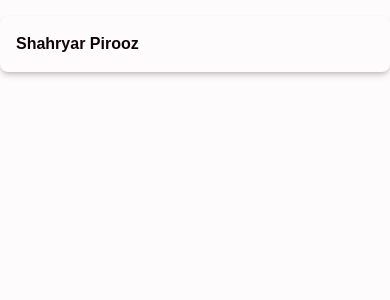
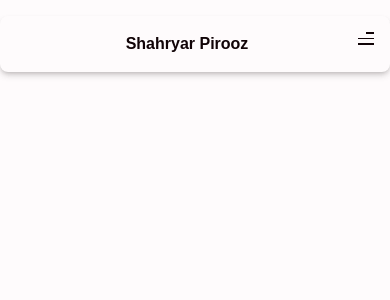
Before and after one commit to Shahryar-Pirooz/Shahryar-Pirooz, a Next.js app: page / in a window 390 px wide. Shown: the top 300 px of the page. Built offline with nearby package versions, Linux system fonts and the light colour scheme; a web font is replaced by a local one.

Commit message:
add navbar

```diff
--- a/components/Navbar.tsx
+++ b/components/Navbar.tsx
@@ -1,8 +1,35 @@
 'use client'
 
-import { ChangeEvent, useEffect, useRef } from 'react'
+import { ChangeEvent, RefObject, useEffect, useRef, useState } from 'react'
+
+const ThemeToggle = ({
+	themeToggle,
+	themeHandler,
+}: {
+	themeToggle: RefObject<HTMLInputElement>
+	themeHandler: (e: ChangeEvent<HTMLInputElement>) => void
+}) => {
+	return (
+		<div className='flex w-fit items-center justify-center'>
+			<label htmlFor='theme' className='flex cursor-pointer items-center'>
+				<div className='relative'>
+					<input
+						id='theme'
+						type='checkbox'
+						className='sr-only'
+						ref={themeToggle}
+						onChange={(e) => themeHandler(e)}
+					/>
+					<div className='line h-4 w-10 rounded-full bg-background shadow-inner shadow-slate-400'></div>
+					<div className='dot absolute -left-1 -top-1 h-6 w-6 rounded-full border border-primary bg-background shadow transition'></div>
+				</div>
+			</label>
+		</div>
+	)
+}
 
 const Navbar = () => {
+	const [isDrawerOpen, setIsDrawerOpen] = useState(false)
 	const themeToggle = useRef<HTMLInputElement>(null)
 	useEffect(() => {
 		if (themeToggle.current && typeof window !== 'undefined') {
@@ -25,12 +52,68 @@ const Navbar = () => {
 			localStorage.setItem('theme', 'default')
 		}
 	}
+	const openDrawerHandler = () => setIsDrawerOpen(!isDrawerOpen)
 	return (
-		<nav className='flex flex-row rounded-lg p-4 shadow-md shadow-shadow transition-all duration-500 hover:shadow-lg hover:shadow-shadow'>
-			<div className='basis-4/6 justify-start md:basis-1/3 md:justify-center'>
-				<h2 className='h-full align-middle text-base font-bold'>
+		<nav className='flex flex-col rounded-lg p-4 shadow-md shadow-shadow transition-all duration-500 hover:shadow-lg hover:shadow-shadow md:flex-row'>
+			<div className='flex w-full flex-row justify-around md:basis-1/3 md:justify-center'>
+				<h2 className='h-full w-full text-center align-middle text-base font-bold md:text-start'>
 					Shahryar Pirooz
 				</h2>
+				<div className='justify-self-end rounded-full md:hidden'>
+					<div
+						onClick={() => openDrawerHandler()}
+						className='flex flex-col items-end justify-center space-y-1'
+					>
+						<div
+							className={` h-[0.1rem] w-[0.5rem] bg-text transition-all  duration-200 ${
+								isDrawerOpen
+									? 'translate-y-2 rotate-45 opacity-0'
+									: 'translate-y-0 rotate-0 opacity-100'
+							}`}
+						></div>
+						<div
+							className={` rotate-41 h-[0.1rem] w-[1rem] bg-text transition-all duration-200  ${
+								isDrawerOpen
+									? 'translate-x-[1px] translate-y-1 rotate-45'
+									: 'translate-y-0 rotate-0'
+							}`}
+						></div>
+						<div
+							className={` h-[0.1rem] w-[1rem] -rotate-45 bg-text transition-all duration-200  ${
+								isDrawerOpen
+									? '-translate-y-[1px] -rotate-45 bg-text'
+									: 'rotate-0'
+							}`}
+						></div>
+					</div>
+				</div>
+			</div>
+
+			<div
+				className={`transition-all duration-300 md:hidden ${
+					isDrawerOpen ? 'h-72' : 'h-0'
+				}`}
+			>
+				<div
+					className={`relative h-full overflow-hidden transition-all duration-300 md:hidden`}
+				>
+					<ul className='flex h-full w-full flex-col justify-around space-x-2 pt-4'>
+						<li className='text-center hover:text-primary'>Home</li>
+						<li className='text-center hover:text-primary'>Blog</li>
+						<li className='text-center hover:text-primary'>
+							Projects
+						</li>
+						<li className='text-center hover:text-primary'>
+							Contact
+						</li>
+						<li className='flex flex-row justify-center'>
+							<ThemeToggle
+								themeHandler={themeHandler}
+								themeToggle={themeToggle}
+							/>
+						</li>
+					</ul>
+				</div>
 			</div>
 			<div className='hidden md:flex md:basis-1/3 md:justify-center'>
 				<ul className='flex flex-row space-x-2'>
@@ -41,24 +124,10 @@ const Navbar = () => {
 				</ul>
 			</div>
 			<div className='hidden md:flex md:basis-1/3 md:items-center md:justify-end'>
-				<div className='flex w-fit items-center justify-center'>
-					<label
-						htmlFor='theme'
-						className='flex cursor-pointer items-center'
-					>
-						<div className='relative'>
-							<input
-								id='theme'
-								type='checkbox'
-								className='sr-only'
-								ref={themeToggle}
-								onChange={(e) => themeHandler(e)}
-							/>
-							<div className='line h-4 w-10 rounded-full bg-background shadow-inner shadow-slate-400'></div>
-							<div className='dot absolute -left-1 -top-1 h-6 w-6 rounded-full border border-primary bg-background shadow transition'></div>
-						</div>
-					</label>
-				</div>
+				<ThemeToggle
+					themeHandler={themeHandler}
+					themeToggle={themeToggle}
+				/>
 			</div>
 		</nav>
 	)
```
Also changed, not shown: app/layout.tsx (+11 -11 lines).
